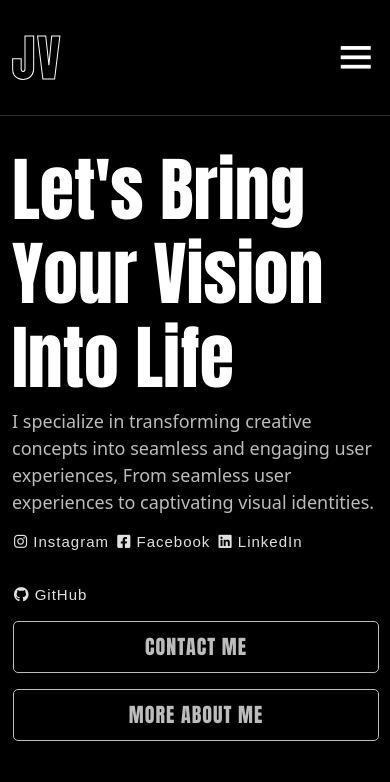
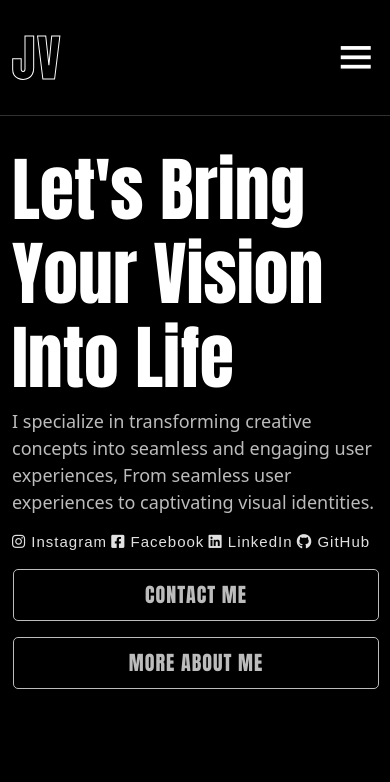
Before and after one commit to jesninvence/Portfolio, a plain HTML site: page index.html in a window 390 px wide. Shown: the top 782 px of the page. Drawn offline with nearby package versions, Linux system fonts and the light colour scheme; a web font is replaced by a local one.

Commit message:
updating

```diff
--- a/style.css
+++ b/style.css
@@ -82,7 +82,6 @@ button:hover {
     margin: 0rem !important;
     font-size: 15px;
     max-width: 100%;
-    padding: 15px 2px !important;
   }
 }
 
```
